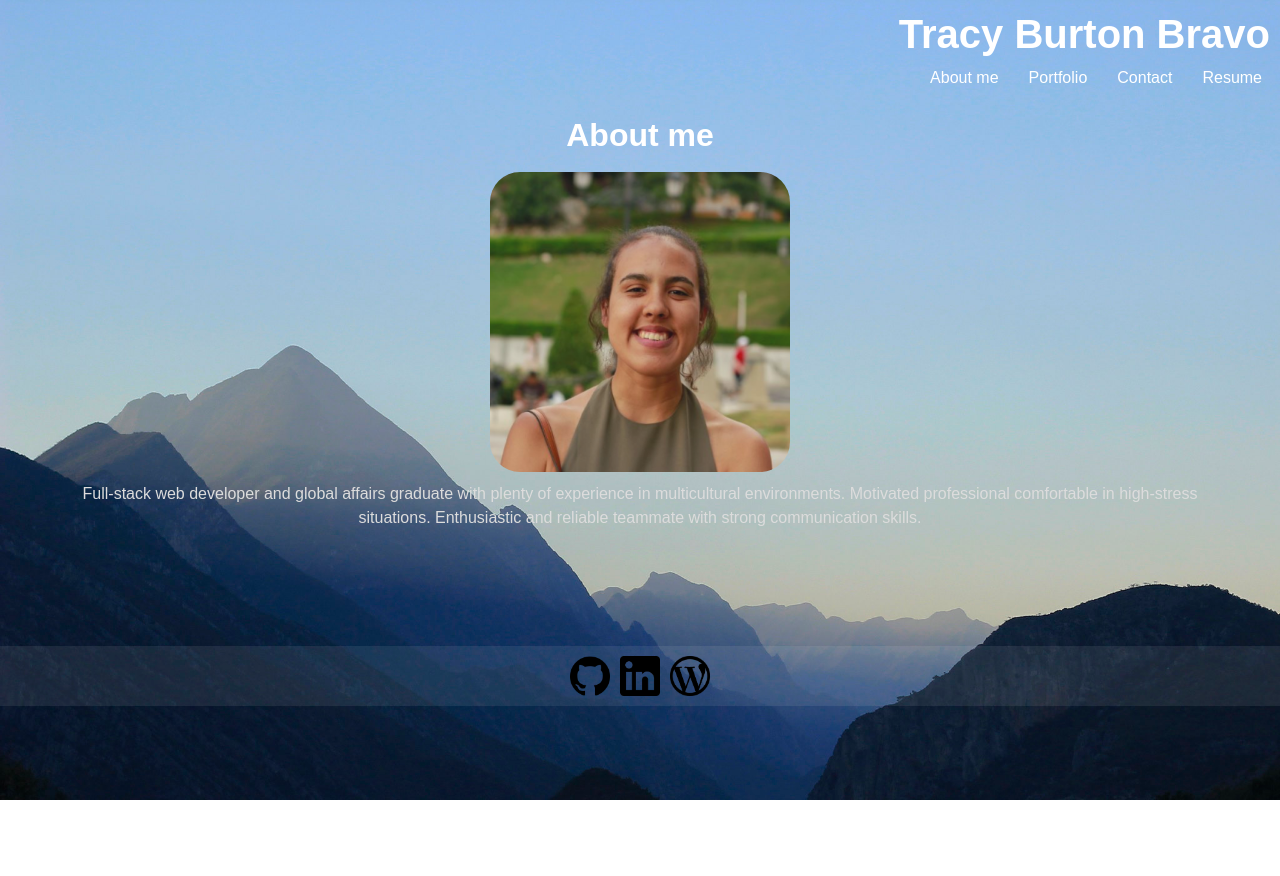
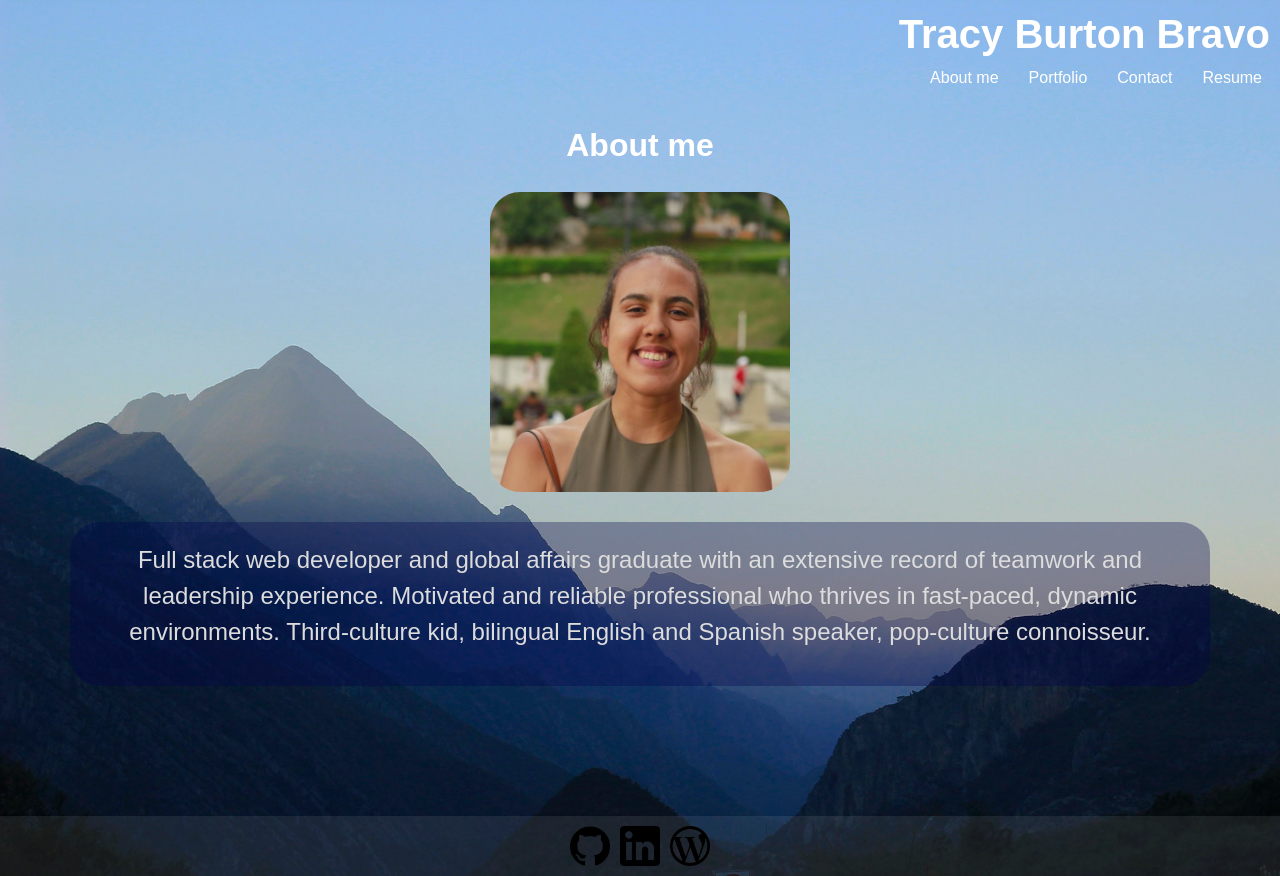
Before and after one commit to tracybrtn/react-portfolio, a React (Create React App) app: page / in a window 1280 px wide. Before the commit the page ends 800 px from the top, so only its background shows below. Built offline with nearby package versions, Linux system fonts and the light colour scheme.

Commit message:
CSS adjustments

```diff
--- a/src/components/About/index.js
+++ b/src/components/About/index.js
@@ -6,13 +6,19 @@ import avatarImage from "../../../src/assets/images/Avatar-Tracy.png";
 function About() {
   return(
     <section id="about-me" className="d-flex flex-column">
-        <h2>About me</h2>
+      <div className="box">
+        <div>
+          <h2>About me</h2>
+        </div>
         <div className="container">
           <img src={avatarImage} alt="Tracy Burton Bravo smiling."></img>
         </div>
-        <p>
-          Full-stack web developer and global affairs graduate with plenty of experience in multicultural environments. Motivated professional comfortable in high-stress situations. Enthusiastic and reliable teammate with strong communication skills.
-        </p>
+        <div className="description">
+          <p>
+          Full stack web developer and global affairs graduate with an extensive record of teamwork and leadership experience. Motivated and reliable professional who thrives in fast-paced, dynamic environments. Third-culture kid, bilingual English and Spanish speaker, pop-culture connoisseur.
+          </p>
+        </div>
+      </div>
     </section>
   );
 }
--- a/src/components/Contact/index.js
+++ b/src/components/Contact/index.js
@@ -38,7 +38,15 @@ function ContactForm() {
   return (
     <section id="contact" className='d-flex flex-column'>
       <h2 data-testid="h1tag" id='contact'>Contact me</h2>
+      <div>
+        <br></br>
+        <p>
+          Send me an <a href="mailto: tracynburton@gmail.com">email</a> or...
+        </p>
+      </div>
+      <div className='form'>
         <form id="contact-form" onSubmit={handleSubmit}>
+          <h3>...fill out the contact form</h3>
           <div>
             <label htmlFor="name">Name:</label>
             <input type="text" name="name" defaultValue={name} onBlur={handleChange}/>
@@ -58,6 +66,7 @@ function ContactForm() {
             )}
           <button type="submit" data-testid="button">Submit</button>
         </form>
+      </div>
     </section>
   )
 }
--- a/src/components/Project/index.js
+++ b/src/components/Project/index.js
@@ -24,6 +24,7 @@ function Project(props){
             className="project-img" alt={alt}></img>
         </a>
       </div>
+      <br></br>
       <div className="project-info">
       <a
           href={github}
--- a/src/components/Resume/index.js
+++ b/src/components/Resume/index.js
@@ -7,25 +7,33 @@ function Resume(){
   <section id="resume" className="d-flex flex-column justify-content-center">
     <h2>Resume</h2>
     <a href={ResumePdf} download>Download my resume</a>
-    <div id="resume-proficiencies" className="d-flex flex-column justify-content-center">
-      <h3>Developer Proficiencies</h3>
+    <br></br>
+    <div id="resume-proficiencies" className="d-flex justify-content-center">
       <div>
-        <h4>Front-end</h4>
+        <h3>Technical Skills</h3>
         <p>HTML</p>
         <p>CSS</p>
-        <p>js</p>
+        <p>JavaScript</p>
         <p>jQuery</p>
         <p>Bootstrap</p>
-      </div>
-      <div>
-        <h4>Back-end</h4>
         <p>node.js</p>
-        <p>APIs</p>
-        <p>express.js</p>
-        <p>PWA</p>
+        <p>Restful APIs</p>
+        <p>Handlebars</p>
+        <p>MERN</p>
+        <p>GraphQL</p>
         <p>MySQL</p>
         <p>NoSQL</p>
         <p>MongoDB</p>
+      </div>
+      <div>
+        <h3>Soft Skills</h3>
+        <p>Leadership</p>
+        <p>Team Work</p>
+        <p>Adaptability</p>
+        <p>Eng/Spa proficiency</p>
+        <p>Compassion</p>
+        <p>Patience</p>
+        <p>Positive Attitude</p>
       </div>
     </div>
 
--- a/src/index.css
+++ b/src/index.css
@@ -26,7 +26,9 @@ body {
   background-image: url("../src/assets/images/background-image.jpg");
   background-repeat: no-repeat;
   background-size: cover;
+  position: relative;
   min-height: 100vh;
+  padding-bottom: 10vh;
 }
 
 
@@ -57,6 +59,7 @@ header {
   background-size: cover;
   background-attachment: scroll;
   z-index: 9999;
+  align-items: center;
 }
 
 header h1 {
@@ -64,6 +67,7 @@ header h1 {
   font-weight: 900;
   text-align: center;
 }
+
 
 nav ul {
   list-style: none;
@@ -75,6 +79,9 @@ nav ul {
 
 footer {
   background-color: #ffffff14;
+  position: absolute;
+  bottom: 0;
+  width: 100%;
 }
 
 footer div {
@@ -105,6 +112,11 @@ main {
   border-radius: 10%;
   opacity: 0.9;
 }
+
+.description {
+  margin: 10px;
+}
+
 
 /*Contact*/
 #contact-form {
@@ -160,6 +172,7 @@ main {
 
 #resume-proficiencies {
   row-gap: 10px;
+  flex-direction: column;
 }
 
 /*Portfolio*/
@@ -171,9 +184,13 @@ main {
   align-items: center;
 }
 
-#project-section a {
+
+.project-info a {
+  color: var(--tertiary-color);
+  background-color: #ffffff;
+  border-radius: 10px;
+  padding: 3px;
   text-decoration: none;
-  color: var(--tertiary-color);
 }
 
 #project-section img {
@@ -198,6 +215,9 @@ main {
     padding: 10px 10px 0 5px;
    }
 
+  h2 {
+    font-size: xx-large;
+  }
   header nav ul {
   align-items: flex-start;
   column-gap: 14px;
@@ -208,7 +228,17 @@ main {
   }
 
   #about-me {
-    padding: 0px 50px 90px;
+    padding: 100px 50px 90px;
+  }
+
+  p {
+    font-size: x-large;
+  }
+
+  .box {
+    display: flex;
+    flex-direction: column;
+    row-gap: 20px;
   }
 
   #contact-form {
@@ -219,4 +249,38 @@ main {
     text-align: center;
   }
 
+  body {
+    padding-bottom: auto;
+  }
+
+  form {
+    display: flex;
+    flex-direction: column;
+  }
+
+  #contact p {
+    text-align: center;
+  }
+
+  .form {
+    padding-top: 100px;
+  }
+
+  #resume-proficiencies{
+    flex-direction: row;
+  }
+
 }
+
+@media screen and (min-width: 938px) {
+  #about-me {
+    padding: 10px 50px 90px;
+  }
+
+  .description {
+    background-color: rgba(2, 2, 75, 0.325);
+    padding: 20px;
+    border-radius: 30px;
+  }
+
+}
```
Also changed, not shown: 1 other file (tests, documents, lock files or other folders). Lines whose indentation alone changed are shown as unchanged.
